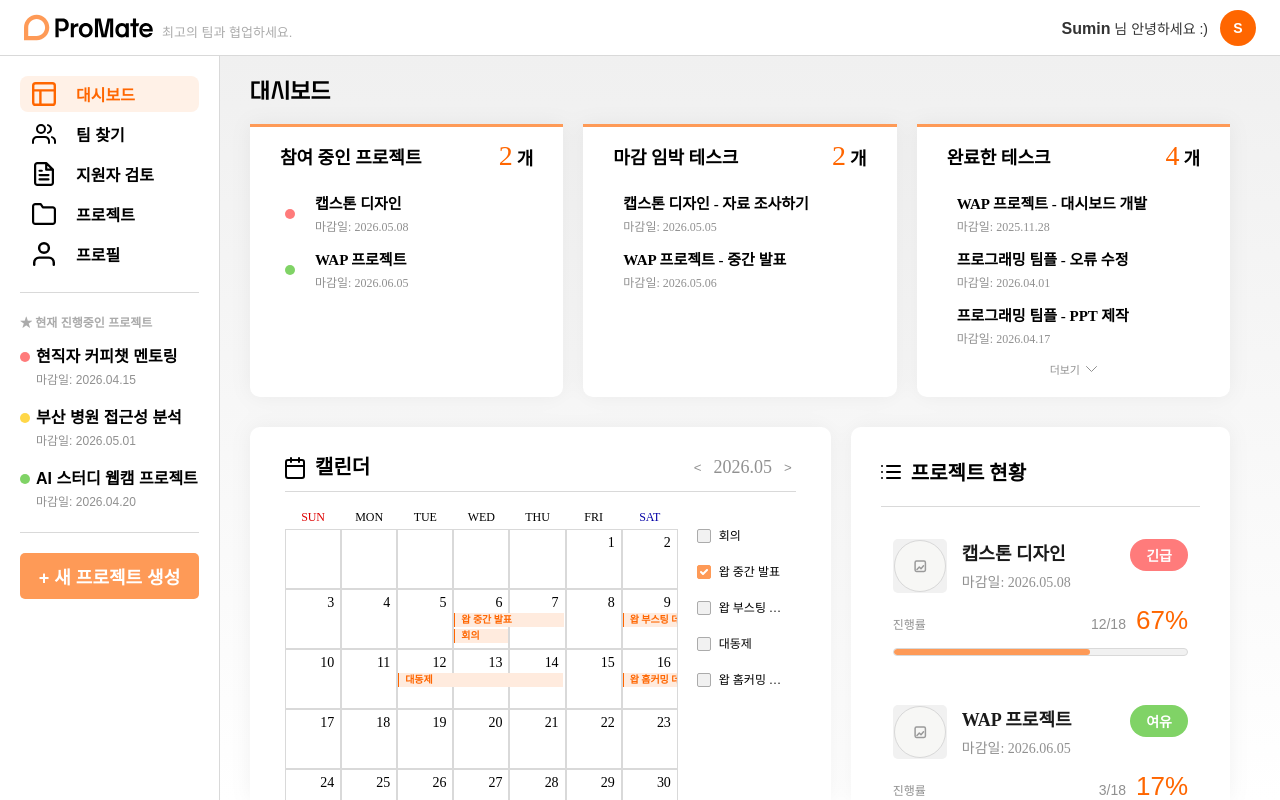
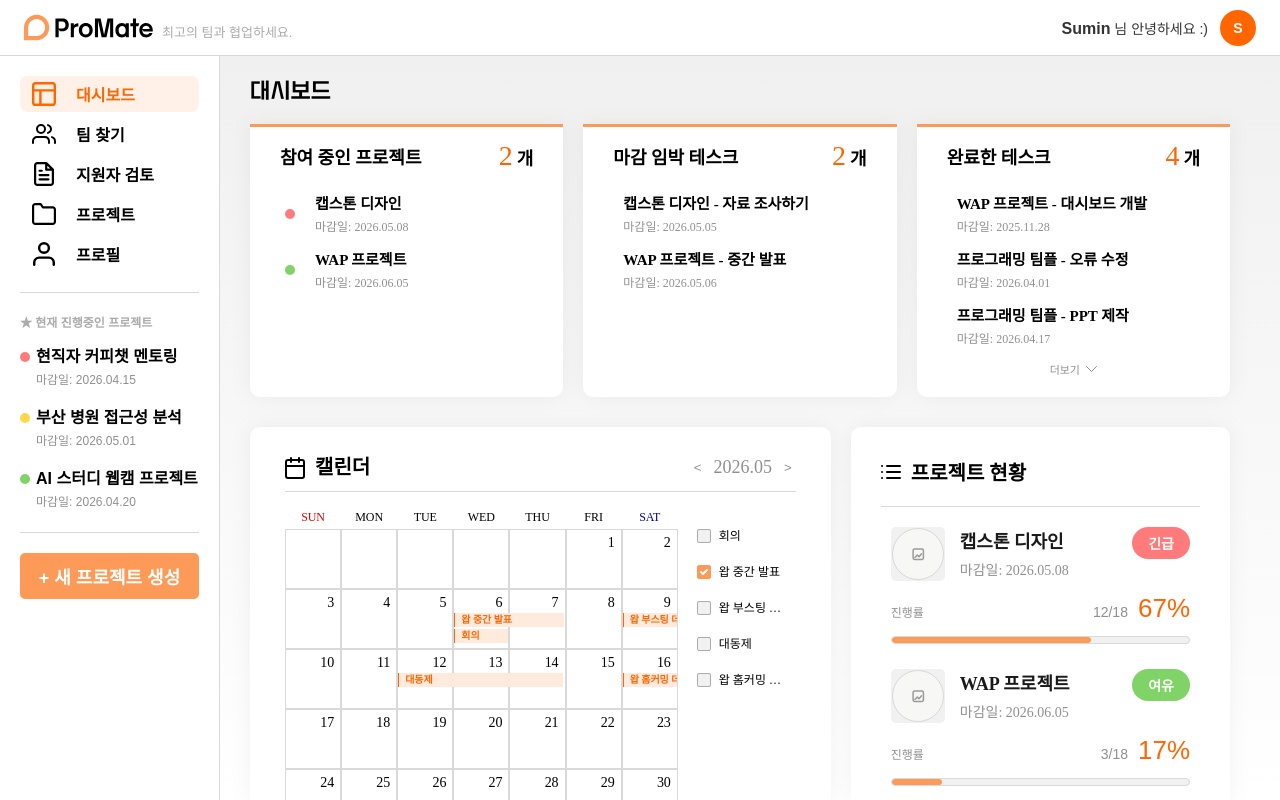
Before and after one commit to pknu-wap/promate, a React (Vite) app in the folder FE/: page / in a window 1280 px wide. Built offline with nearby package versions, Linux system fonts and the light colour scheme; no server answers.

Commit message:
stlye: 프로젝트 현황 디자인 개선

```diff
--- a/FE/src/pages/DashboardPage/DashboardPage.css
+++ b/FE/src/pages/DashboardPage/DashboardPage.css
@@ -78,9 +78,9 @@
 .status-list {
   display: flex;
   flex-direction: column;
-  gap: 25px;
+  gap: 5px;
   border-top: 1px solid #D9D9D9;
-  padding-top: 20px;
+  padding-top: 10px;
 }
 
 @media (max-width: 768px) {
--- a/FE/src/pages/DashboardPage/components/StatusItem.css
+++ b/FE/src/pages/DashboardPage/components/StatusItem.css
@@ -3,7 +3,7 @@
   flex-direction: column;
   gap: 12px;
   cursor: pointer;
-  padding: 12px;
+  padding: 10px;
   border-radius: 8px;
   transition: background-color 0.2s ease-in-out;
 }
```
